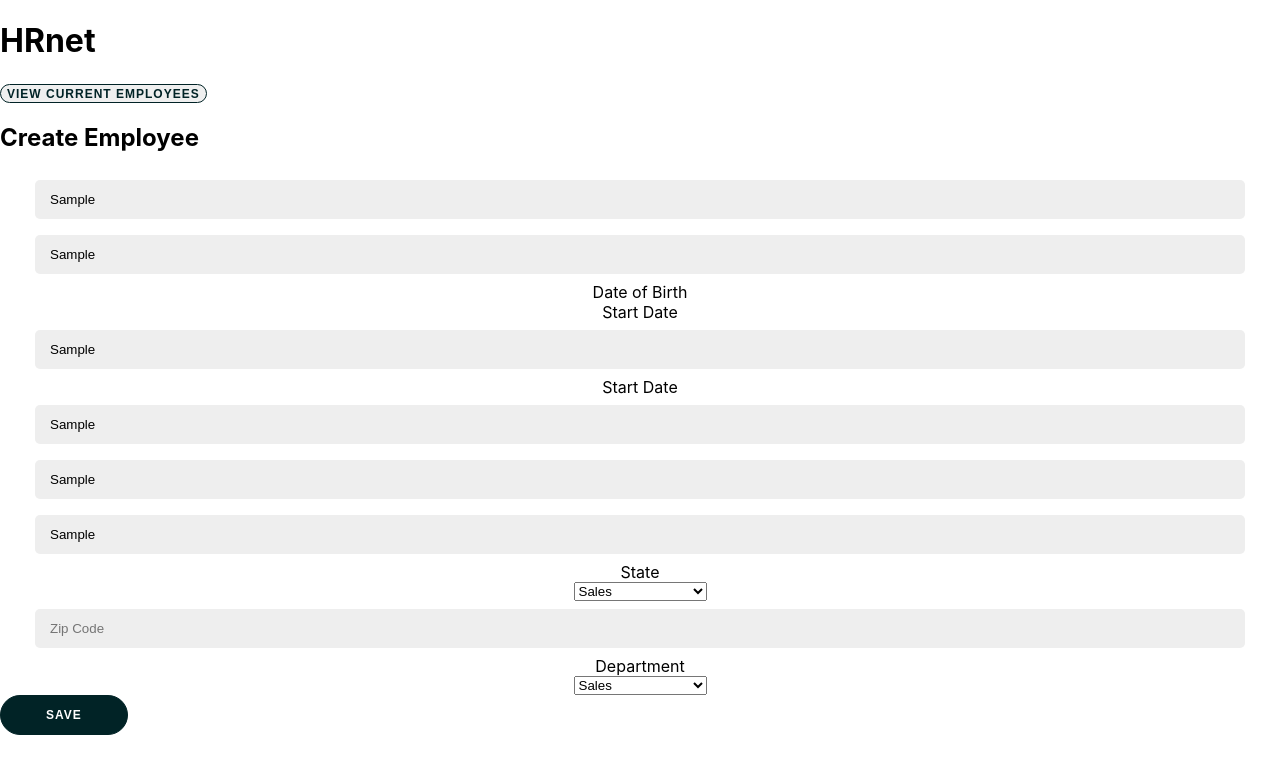
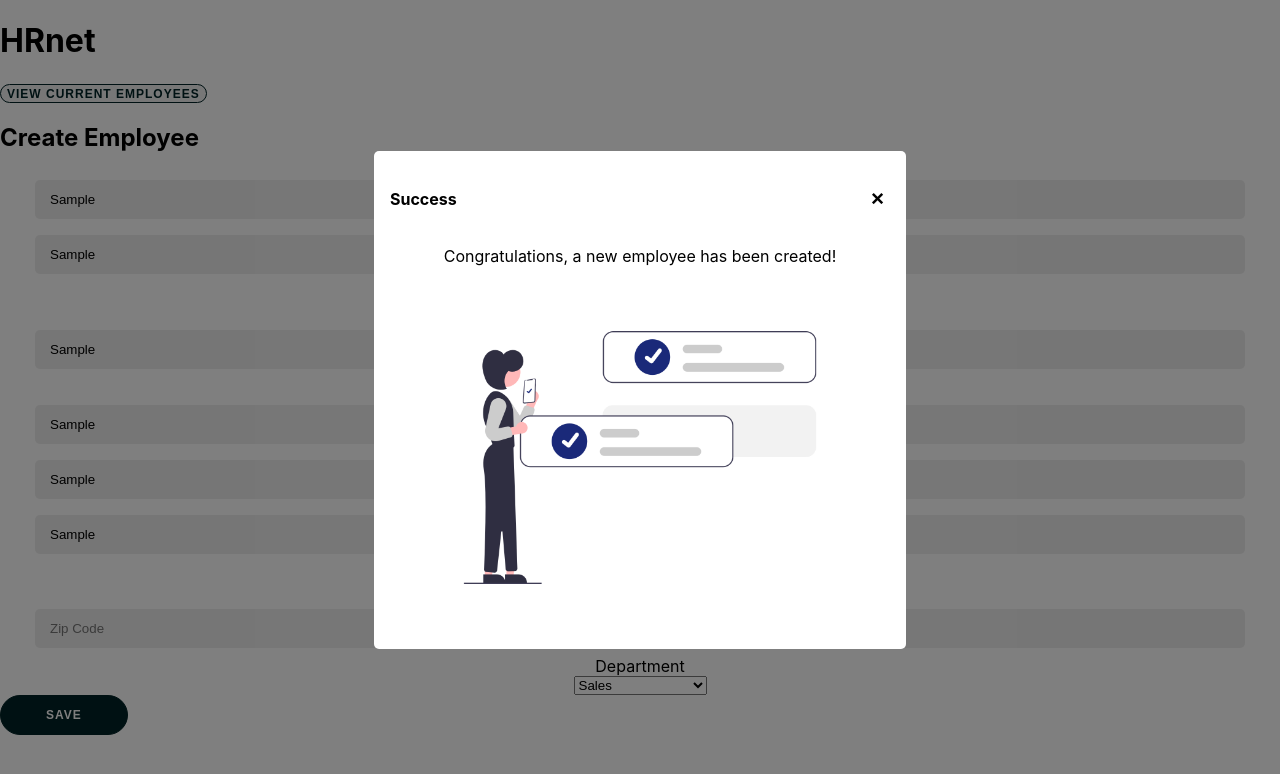
Before and after one commit to Flower-dev/Flore_Malonda_P14_06042022, a React (Create React App) app: page / in a window 1280 px wide. Both pictures are taken after typing "Sample", "Sample", "Sample", "Sample", "Sample", "Sample" into the empty fields and a click on the button "SAVE". Shown: the top 774 px of the page. Built offline with nearby package versions, Linux system fonts and the light colour scheme.

Commit message:
create modal + custom

```diff
--- a/src/components/CreateEmployee.js
+++ b/src/components/CreateEmployee.js
@@ -1,13 +1,19 @@
 // react
 import { Fragment } from 'react';
+// hooks
+import useModal from '../hooks/useModal';
 // components
 import DatePicker from './DatePicker';
 import Select from './Select';
+import Modal from './Modal';
+// assets
+import Confirmation from '../assets/img/confirmation.png';
 // custom
 import '../custom/components/createEmployee.scss';
 // ----------------------------------------
 
 export default function CreateEmployee() {
+    const { isShowing, toggle } = useModal();
     return (
         <Fragment>
             <form action="#" id="create-employee">
@@ -30,7 +36,16 @@ export default function CreateEmployee() {
                 <label for="department">Department</label>
                 <Select/>
             </form>
-            <button className='button-save' >Save</button>
+            <button className='button-save' onClick={toggle}>Save</button>
+
+            <Modal
+                isShowing={isShowing}
+                hide={toggle}
+                title='Success'
+                info='Congratulations, a new employee has been created! '
+                img={Confirmation}
+                alt='success'
+            />
         </Fragment>
     )
 }
--- a/src/components/Modal.js
+++ b/src/components/Modal.js
@@ -1,5 +1,45 @@
-export default function Modal() {
+import React from 'react';
+import ReactDOM from 'react-dom';
+import PropTypes from 'prop-types';
+// custom
+import '../custom/components/modal.scss';
+// -------------------------------------------
+
+Modal.propTypes = {
+    isShowing: PropTypes.bool.isRequired,
+    hide: PropTypes.func.isRequired,
+    title: PropTypes.string
+};
+
+export default function Modal({ isShowing, hide, title, info, img, alt, ...props  }) {
     return (
-        <p>Ceci est une modal</p>
+        isShowing
+        ? ReactDOM.createPortal(
+            <>
+              <div className='modal-overlay'>
+                <div className='modal-wrapper'>
+                  <div className='modal'>
+                    <div className='modal-header'>
+                      <h4>{title}</h4>
+                      <button
+                        type='button'
+                        className='modal-close-button'
+                        onClick={hide}
+                      >
+                        <span>&times;</span>
+                      </button>
+                    </div>
+                    <div className='modal-body'>
+                        <p className='modal-info'>{info}</p>
+                        <img className='modal-img' src={img} alt={alt}/>
+                    </div>
+                  </div>
+                </div>
+              </div>
+            </>,
+            document.body
+          )
+        : null
     )
+
 }
--- /dev/null
+++ b/src/custom/components/modal.scss
@@ -0,0 +1,65 @@
+.modal-overlay {
+    position: fixed;
+    top: 0;
+    left: 0;
+    width: 100vw;
+    height: 100vh;
+    z-index: 1040;
+    background-color: rgba(0, 0, 0, 0.5);
+}
+
+.modal-wrapper {
+    position: fixed;
+    top: 0;
+    left: 0;
+    z-index: 1050;
+    width: 100%;
+    height: 100%;
+    overflow-x: hidden;
+    overflow-y: auto;
+    outline: 0;
+    display: flex;
+    align-items: center;
+}
+
+.modal {
+    z-index: 100;
+    background: #fff;
+    position: relative;
+    margin: auto;
+    border-radius: 5px;
+    max-width: 500px;
+    width: 80%;
+    padding: 1rem;
+}
+
+.modal-header {
+    display: flex;
+    justify-content: space-between;
+    align-items: center;
+}
+
+.modal-close-button {
+    font-size: 1.4rem;
+    font-weight: 700;
+    color: #000;
+    cursor: pointer;
+    border: none;
+    background: transparent;
+}
+
+.modal-body {
+    display: flex;
+    flex-direction: column;
+    justify-content: center;
+}
+
+.modal-info {
+    text-align: center;
+}
+
+.modal-img {
+    width: 100%;
+    text-align: center;
+    object-fit: cover;
+}
--- /dev/null
+++ b/src/hooks/useModal.js
@@ -0,0 +1,16 @@
+import { useState } from 'react';
+
+const useModal = () => {
+    const [isShowing, setIsShowing] = useState(false);
+
+    function toggle() {
+      setIsShowing(!isShowing);
+    }
+
+    return {
+      isShowing,
+      toggle
+    };
+  };
+
+  export default useModal;
--- a/src/pages/Home.js
+++ b/src/pages/Home.js
@@ -16,8 +16,6 @@ export default function Home() {
             </div>
             <h2>Create Employee</h2>
             <CreateEmployee/>
-
-            {/* <div id='confirmation' className='modal'>Employee Created!</div> */}
         </div>
     )
 }
```
Also changed, not shown: src/assets/img/confirmation.png (added).
